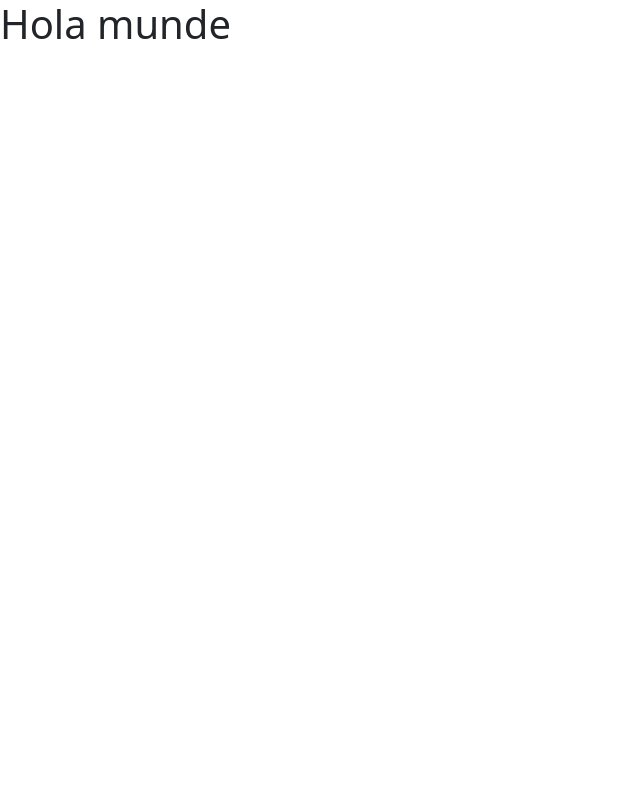
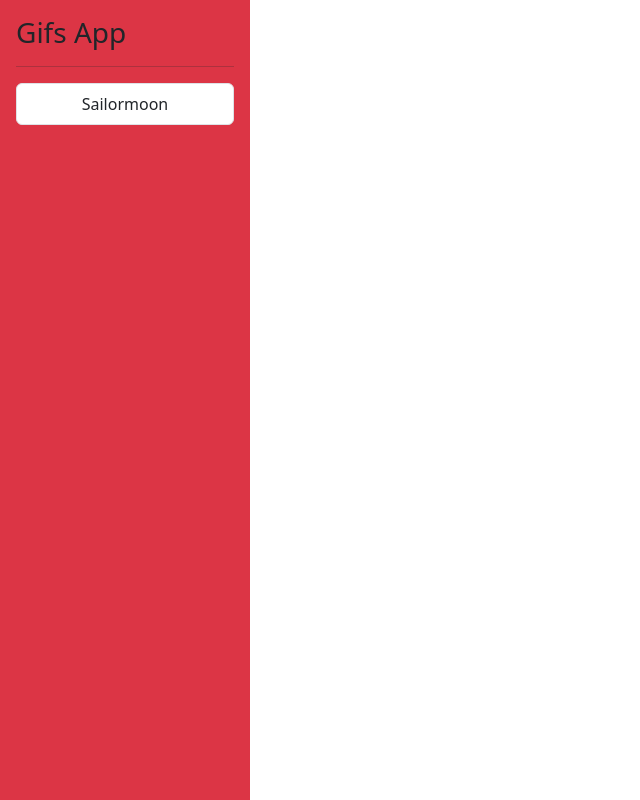
Before and after one commit to abrilxcx/gifs-app, an Angular app: page / in a window 1280 px wide. Shown: the whole page, without its empty margins (0-640 px from the left). Built offline with nearby package versions, Linux system fonts and the light colour scheme.

Commit message:
diseño y estructura inicial del proyecto

```diff
--- a/src/app/app.component.html
+++ b/src/app/app.component.html
@@ -1 +1,6 @@
-<h1>Hola munde</h1>
+<div class="d-flex">
+  <!-- Sidebar -->
+  <shared-sidebar></shared-sidebar>
+
+  <!-- Home page -->
+</div>
--- a/src/app/app.component.ts
+++ b/src/app/app.component.ts
@@ -3,7 +3,6 @@
 @Component({
   selector: 'app-root',
   templateUrl: './app.component.html',
-  styleUrls: ['./app.component.css']
 })
 export class AppComponent {
   title = 'gifs-app';
--- a/src/app/app.module.ts
+++ b/src/app/app.module.ts
@@ -2,13 +2,17 @@
 import { BrowserModule } from '@angular/platform-browser';
 
 import { AppComponent } from './app.component';
+import { GifsModule } from './gifs/gifs.module';
+import { SharedModule } from './shared/shared.module';
 
 @NgModule({
   declarations: [
     AppComponent
   ],
   imports: [
-    BrowserModule
+    BrowserModule,
+    GifsModule,
+    SharedModule
   ],
   providers: [],
   bootstrap: [AppComponent]
--- /dev/null
+++ b/src/app/shared/components/sidebar/sidebar.component.css
@@ -0,0 +1,4 @@
+#sidebar {
+  height: 100vh;
+  width: 250px;
+}
--- /dev/null
+++ b/src/app/shared/components/sidebar/sidebar.component.html
@@ -0,0 +1,31 @@
+<div
+  class="
+    bg-danger
+    border-right
+    p-3
+  "
+  id="sidebar"
+>
+
+  <h3 class="text-dark">Gifs App</h3>
+  <hr>
+
+  <div
+    class="
+      list-group
+      list-reset
+    "
+  >
+
+    <button
+      class="
+        list-group-item
+        lsit-group-item-action
+      "
+    >
+      Sailormoon
+    </button>
+
+  </div>
+
+</div>
```
Also changed, not shown: src/app/gifs/gifs.module.ts (added, +12 -0 lines), src/app/shared/components/sidebar/sidebar.component.ts (added, +10 -0 lines), src/app/shared/shared.module.ts (added, +18 -0 lines), src/app/app.component.css (deleted), 1 other file (tests, documents, lock files or other folders).
